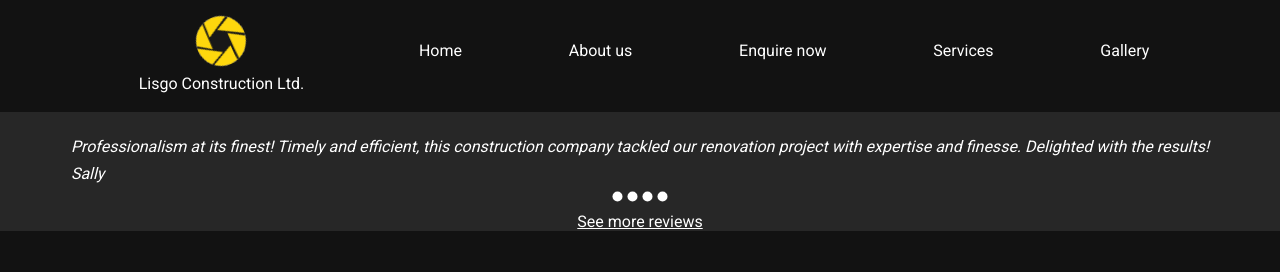
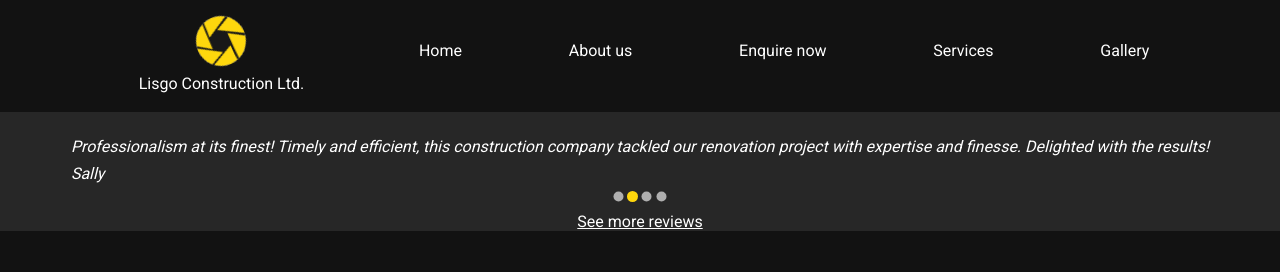
Before and after one commit to taldav8598/LisgoConstructionLtdWebsite, a React (Vite) app in the folder client/: page / in a window 1280 px wide. Shown: the top 272 px of the page. Built offline with nearby package versions, Linux system fonts and the light colour scheme.

Commit message:
feature: proposed change for Carousel activeIndicatorIcon

```diff
--- a/client/src/Home.css
+++ b/client/src/Home.css
@@ -48,6 +48,17 @@
 .ReviewHeading {
     font-size: 2rem;
     margin: 0 1em 1em 1em;
+}
+
+#home > div.ReviewContainer > div > div.css-1m9128y > button > svg {
+    color: inherit;
+    border: none;
+    padding: 0;
+}
+
+#home > div.ReviewContainer > div > div.css-1m9128y > button > svg > circle {
+    color: inherit;
+    padding: 0;
 }
 
 .Carousel {
@@ -128,9 +139,9 @@
     width: 3rem !important;
     /* border: 1px solid salmon; */
 }
-
+/*
 @keyframes bounce {
     0%, 20%, 50%, 80%, 100% {transform: translateY(0);}
     40% {transform: translateY(-30px);}
     60% {transform: translateY(-15px);}
- }
+ }  */
--- a/client/src/Home.jsx
+++ b/client/src/Home.jsx
@@ -32,7 +32,15 @@ export default function Home() {
                     className='Carousel'
                     activeIndicatorIconButtonProps={{
                         style: {
-                            color: '#ffd70d'
+                            display: 'flex',
+                            justifySelf: 'center',
+                            alignSelf: 'center',
+                            backgroundColor: '#ffd70d',
+                            color: '#ffd70d',
+                            border: 'none',
+                            height: '11px',
+                            width: '11px',
+                            margin: '0.05em',
                         }
                     }}
                     >
```
